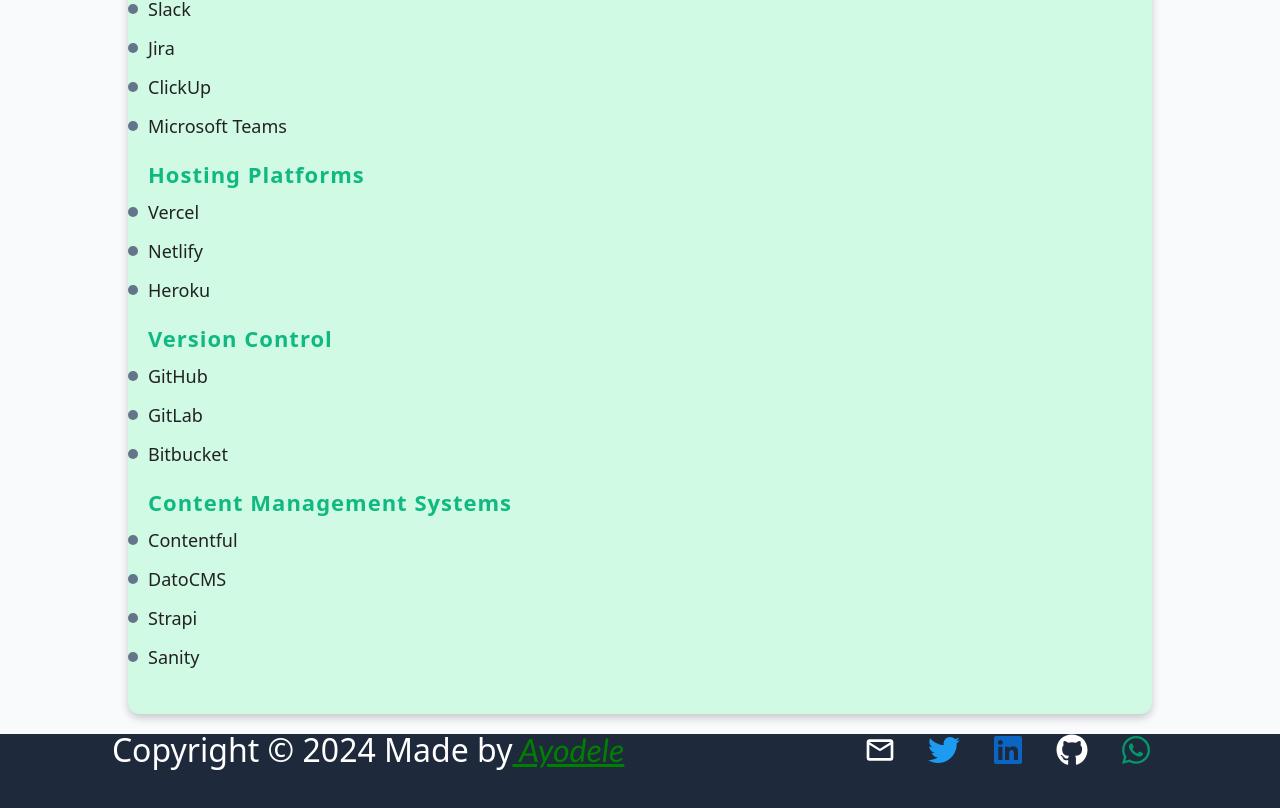
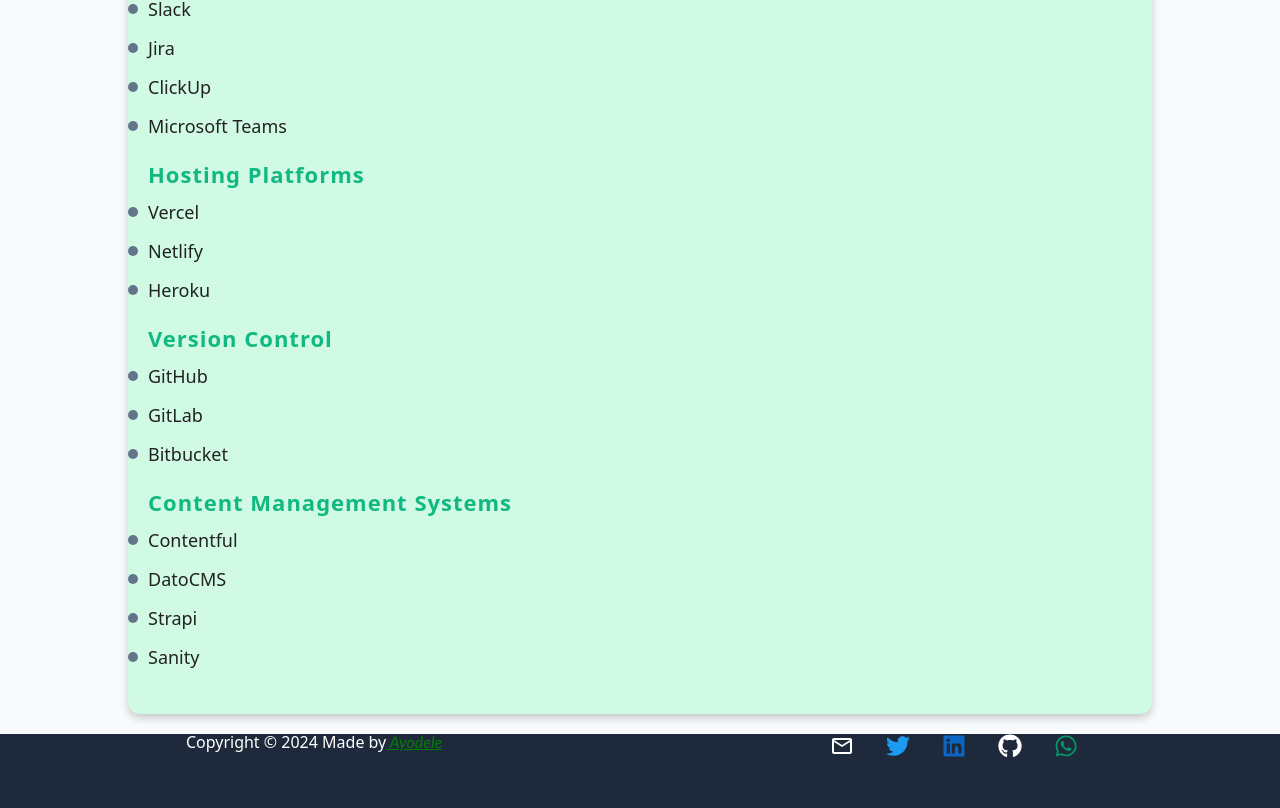
Before and after one commit to Codekazuki/devKazuki, a React (Vite) app: page / in a window 1280 px wide. Shown: the part 1140-1948 px from the top of the page. Built offline with nearby package versions, Linux system fonts and the light colour scheme.

Commit message:
starting responsiveness

```diff
--- a/src/index.css
+++ b/src/index.css
@@ -639,8 +639,10 @@
     font-weight: 700;
     letter-spacing: 2px;
   }
+  .social-icons {
+    display: flex;
+  }
   .social-icons a {
-    display: grid;
     font-size: 1rem;
   }
 }
@@ -692,6 +694,9 @@
   .responsive-nav {
     display: flex;
   }
+  .social-icons {
+    display: flex;
+  }
 
   .hero-center {
     display: grid;
@@ -717,7 +722,7 @@
   .social-icons a {
     display: flex;
     justify-content: space-between;
-    font-size: 2rem;
+    font-size: 1.5rem;
   }
 }
 
@@ -734,6 +739,12 @@
   .social-icons {
     display: flex;
     justify-content: space-around;
+  }
+  .social-icons a {
+    font-size: 1.5rem;
+  }
+  .footer p {
+    font-size: 1rem;
   }
 
   .nav-btn {
```
